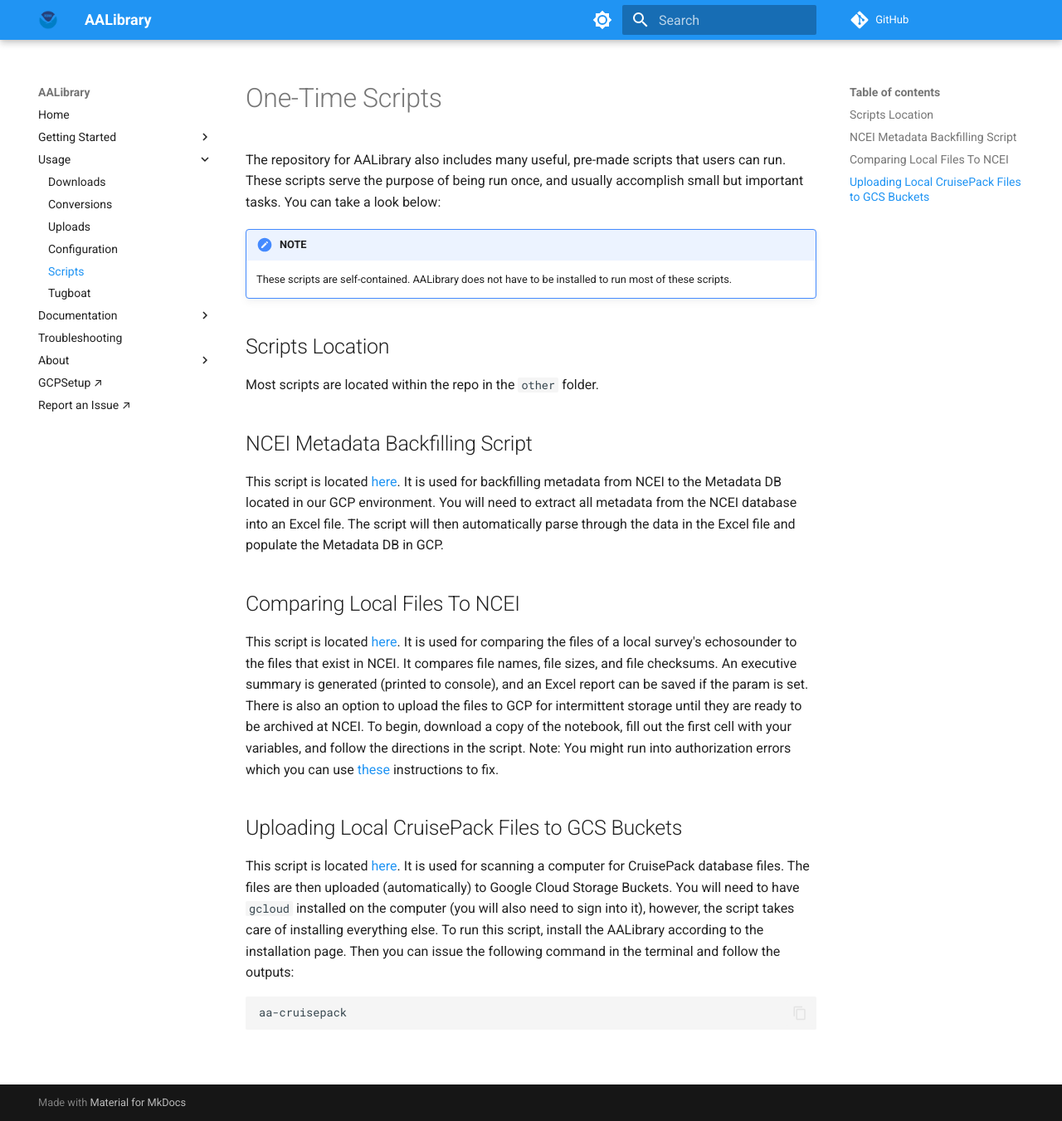
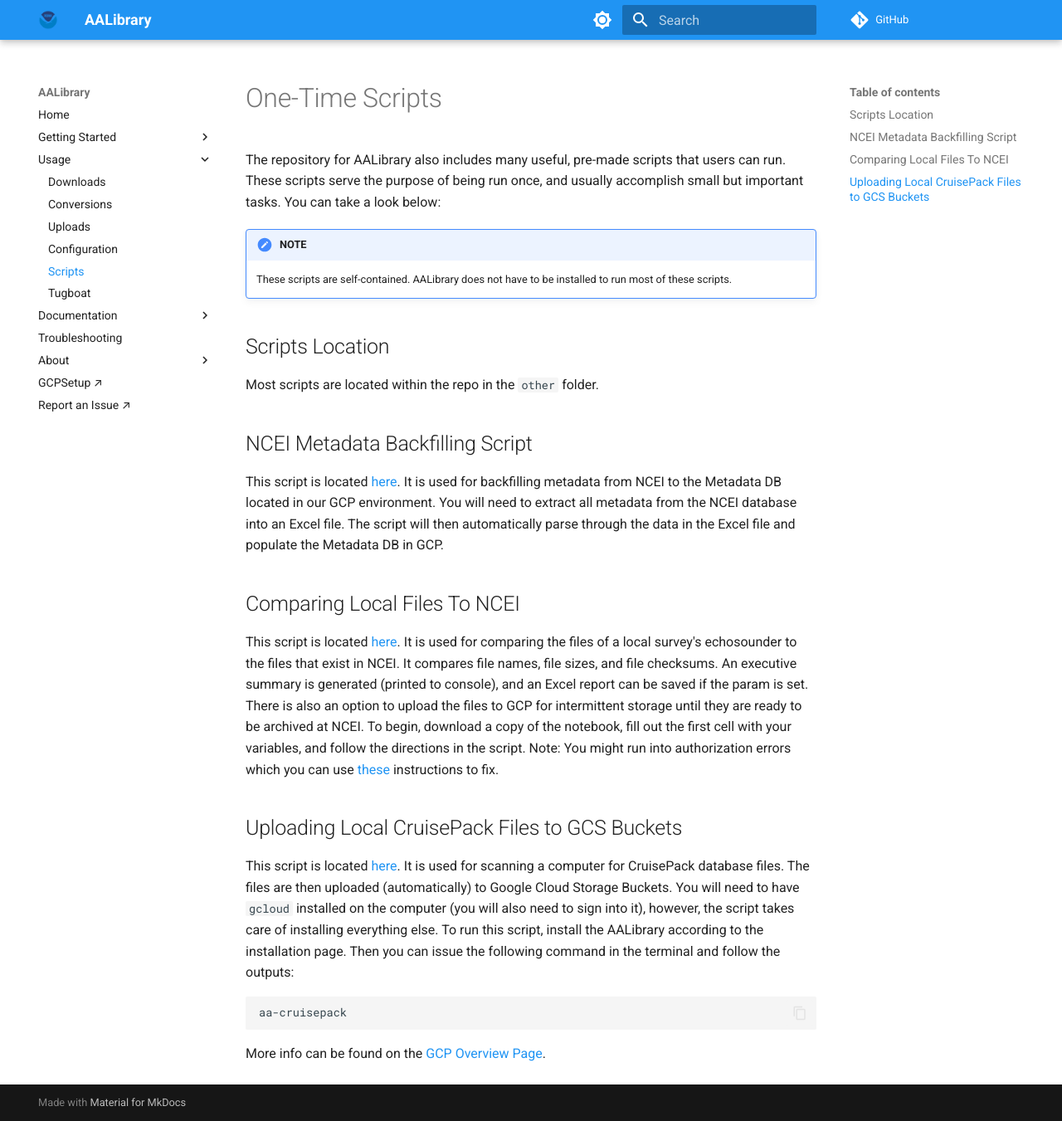
Before and after one commit to nmfs-ost/AA-SI_aalibrary, an MkDocs documentation site: the page built from docs/usage/scripts.md, in a window 1280 px wide and 1351 px high. Shown: the whole window at 83% size. Built offline with MkDocs 1.6.1 and Material for MkDocs 9.7.7, drawn with Linux system fonts in a browser that asks for light colours; comment, search, counter and statistics services are not loaded.

Commit message:
add: more info on cruisepack

````diff
--- a/docs/usage/scripts.md
+++ b/docs/usage/scripts.md
@@ -26,3 +26,5 @@
 ```bash
 aa-cruisepack
 ```
+
+More info can be found on the [GCP Overview Page](../documentation/gcp_overview.md).
````
